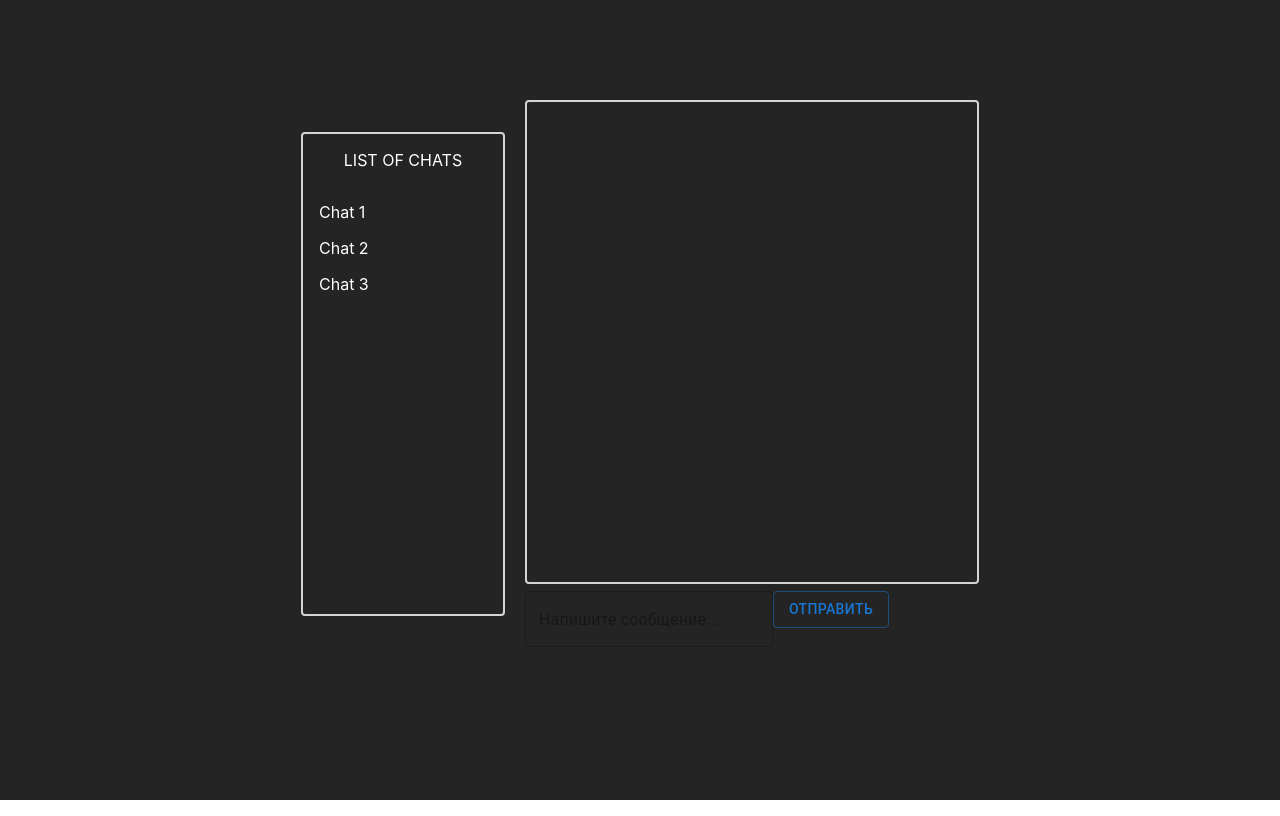
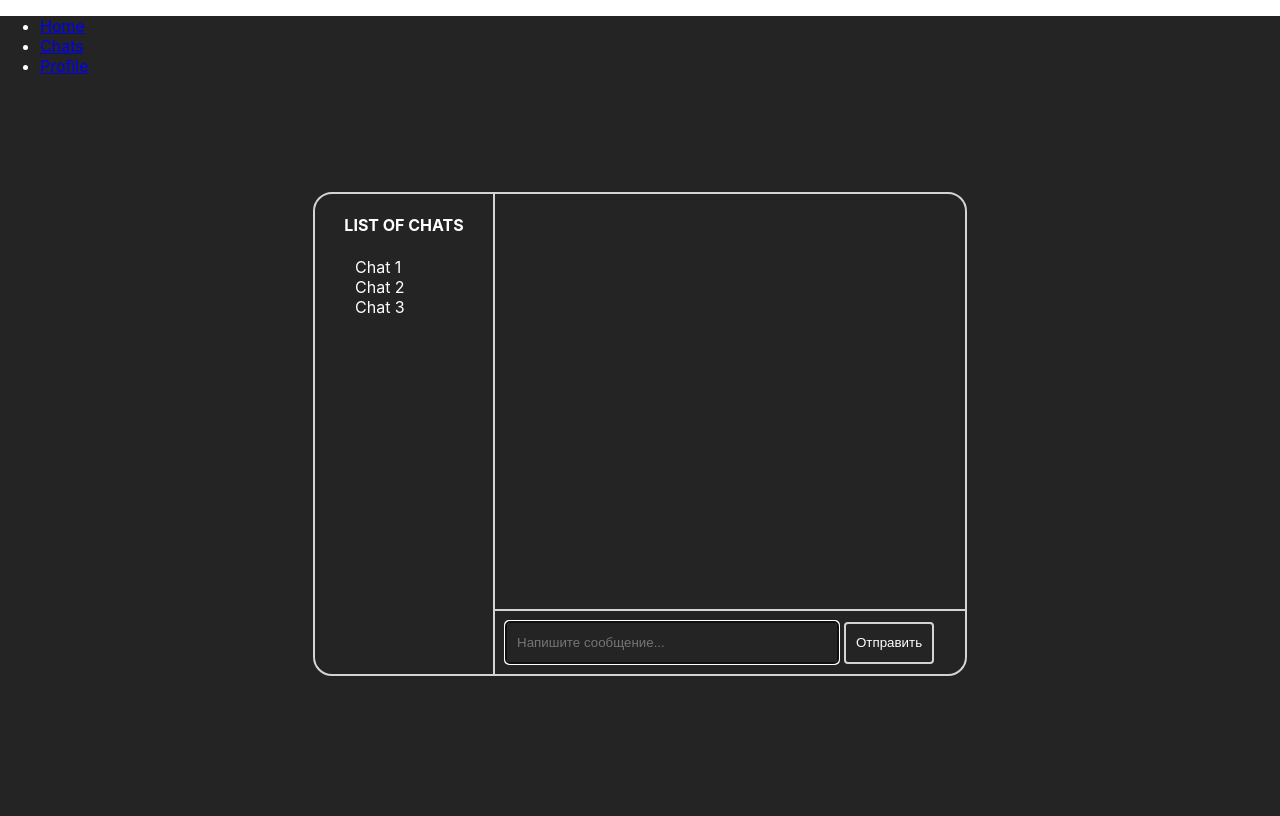
Before and after one commit to AllSee1ng/React-Js, a React (Create React App) app in the folder my-app/: page /chat/chat1 in a window 1280 px wide. Built offline with nearby package versions, Linux system fonts and the light colour scheme.

Commit message:
HomeWork 4
По идее всё сделал и исправил, функцию добавления чатов сделаю позже

```diff
--- a/my-app/package.json
+++ b/my-app/package.json
@@ -12,6 +12,7 @@
     "node-sass": "^6.0.1",
     "react": "^17.0.2",
     "react-dom": "^17.0.2",
+    "react-router-dom": "^6.0.2",
     "react-scripts": "4.0.3",
     "web-vitals": "^1.1.2"
   },
--- a/my-app/src/App.js
+++ b/my-app/src/App.js
@@ -1,95 +1,29 @@
+import React from "react";
+import { BrowserRouter, Link } from "react-router-dom";
+import { Router } from "./components/Router/Router";
 import "./App.sass";
-import { useState, useEffect, useRef } from "react";
-import { Message } from "./components/Message/Message";
-import TextField from "@mui/material/TextField";
-import Button from "@mui/material/Button";
-import List from "@mui/material/List";
-import ListItem from "@mui/material/ListItem";
 
 function App() {
-    const [message, setMessage] = useState({});
-    const [value, setValue] = useState("");
-    const [messageList, setMessageList] = useState([]);
-    const inputRef = useRef();
-
-    const [chatList, setChatList] = useState([
-        {
-            name: "Name",
-            id: "someid",
-        },
-    ]);
-
-    const handleMessageChange = (e) => {
-        setValue(e.target.value);
-        setMessage({
-            author: "User",
-            text: e.target.value,
-        });
-    };
-
-    const updateMessageList = (e) => {
-        e.preventDefault();
-        setMessageList([...messageList, message]);
-        setValue("");
-
-        inputRef.current?.focus();
-    };
-
-    useEffect(() => {
-        if (
-            messageList[messageList.length - 1] &&
-            messageList[messageList.length - 1].author !== "Mr.Robot"
-        ) {
-            const timer = setTimeout(() => {
-                setMessageList([
-                    ...messageList,
-                    {
-                        author: "Mr.Robot",
-                        text: "f.society", // отсылочка
-                    },
-                ]);
-            }, 1500);
-            return () => clearTimeout(timer);
-        }
-    }, [messageList]);
-
     return (
         <div className="App">
-            <main className="App-main">
-                <div className="chat-list">
-                    <p>list of chats</p>
-                    <List>
-                        <ListItem>Chat 1</ListItem>
-                        <ListItem>Chat 2</ListItem>
-                        <ListItem>Chat 3</ListItem>
-                    </List>
-                </div>
-                <div>
-                    <div className="message-area">
-                        <Message
-                            className="message-txt"
-                            message={messageList}
-                        />
-                    </div>
-                    <form className="form" onSubmit={updateMessageList}>
-                        <TextField
-                            id="outlined-basic"
-                            variant="outlined"
-                            placeholder="Напишите сообщение..."
-                            value={value}
-                            onChange={handleMessageChange}
-                            inputRef={inputRef}
-                        />
-                        <Button
-                            variant="outlined"
-                            type="submit"
-                            onSubmit={updateMessageList}
-                        >
-                            Отправить
-                        </Button>
-                    </form>
-                </div>
-            </main>
+            <BrowserRouter>
+                <header className="App-header">
+                    <ul className="Navigate">
+                        <li>
+                            <Link to="/">Home</Link>
+                        </li>
+                        <li>
+                            <Link to="/chat">Chats</Link>
+                        </li>
+                        <li>
+                            <Link to="/profile">Profile</Link>
+                        </li>
+                    </ul>
+                </header>
+                <main className="App-main">
+                    <Router />
+                </main>
+            </BrowserRouter>
         </div>
     );
 }
--- a/my-app/src/App.sass
+++ b/my-app/src/App.sass
@@ -9,49 +9,3 @@
     width: 100%
     align-items: center
     justify-content: center
-
-.message-area
-    width: 450px
-    height: 480px
-    border: 2px solid #d4d4d4
-    border-radius: 4px
-    overflow-y: auto
-
-.message-txt
-    width: 200px
-    border: 2px solid #d4d4d4
-    border-radius: 4px
-    padding: 12px
-    margin-left: 5px
-
-.form
-    margin-top: 7px
-    &__input
-        width: 320px
-        height: 25px
-        border: 2px solid #d4d4d4
-        border-radius: 4px
-        background: none
-        padding: 7px 10px
-        color: white
-    &__btn
-        border: 2px solid #d4d4d4
-        border-radius: 4px
-        background: none
-        padding: 11.5px 10px
-        color: white
-        margin-left: 5px
-        cursor: pointer
-        transition: .3s
-        &:hover
-            background: #0077ff
-
-.chat-list
-    border: 2px solid #d4d4d4
-    border-radius: 4px
-    height: 480px
-    width: 200px
-    margin-right: 20px
-    text-align: center
-    p
-        text-transform: uppercase
--- /dev/null
+++ b/my-app/src/components/ChatApp/Chat.jsx
@@ -0,0 +1,64 @@
+import "./Chat.sass";
+import { useState, useEffect, useCallback } from "react";
+import { Message } from "../Message/Message";
+import { ChatList } from "../ChatList/ChatList";
+import { Form } from "../Form/Form";
+import { useParams } from "react-router";
+
+const initialMessages = {
+    chat1: [],
+    chat2: [],
+    chat3: [],
+};
+
+function Chat() {
+    const { chatId } = useParams();
+    const [messageList, setMessageList] = useState(initialMessages);
+
+    // const updateMessageList = (message) => {
+    //     setMessageList([...messageList, message]);
+    // };
+
+    const updateMessageList = useCallback(
+        (newMessage) => {
+            setMessageList((prevMessages) => ({
+                ...prevMessages,
+                [chatId]: [...(prevMessages[chatId] || []), newMessage],
+            }));
+        },
+        [chatId]
+    );
+
+    useEffect(() => {
+        const timer = setTimeout(() => {
+            if (
+                messageList[chatId]?.length &&
+                messageList[chatId][messageList[chatId]?.length - 1].author !==
+                    "Mr.Robot"
+            ) {
+                updateMessageList({
+                    author: "Mr.Robot",
+                    text: "F.society",
+                });
+            }
+        }, 1000);
+        return () => clearTimeout(timer);
+    }, [messageList[chatId]]);
+
+    return (
+        <div className="chat">
+            <ChatList />
+            <div className="message-area_wrapper">
+                <div className="message-area">
+                    <Message
+                        className="message-txt"
+                        message={messageList[chatId]}
+                    />
+                </div>
+                <Form updateMessageList={updateMessageList} />
+            </div>
+        </div>
+    );
+}
+
+export default Chat;
--- /dev/null
+++ b/my-app/src/components/ChatApp/Chat.sass
@@ -0,0 +1,64 @@
+.chat
+    border: 2px solid #d4d4d4
+    display: flex
+    border-radius: 19px
+    overflow: hidden
+    width: 650px
+
+.message-area_wrapper
+    display: flex
+    flex-direction: column
+    justify-content: end
+
+.message-area
+    max-height: 385px
+    width: 450px
+    overflow-y: auto
+    padding: 10px
+
+// .message-txt
+//     width: 200px
+//     border: 2px solid #d4d4d4
+//     border-radius: 4px
+//     padding: 12px
+//     margin-left: 5px
+
+.form
+    margin-top: 7px
+    border-top: 2px solid #d4d4d4
+    padding: 10px
+    &__input
+        width: 310px
+        height: 25px
+        border: 2px solid #d4d4d4
+        border-radius: 4px
+        background: none
+        padding: 7px 10px
+        color: white
+    &__btn
+        border: 2px solid #d4d4d4
+        border-radius: 4px
+        background: none
+        padding: 11.5px 10px
+        color: white
+        margin-left: 5px
+        cursor: pointer
+        transition: .3s
+        &:hover
+            background: #0077ff
+
+.chat-list
+    border-right: 2px solid #d4d4d4
+    height: 480px
+    width: 200px
+    text-align: center
+    h4
+        text-transform: uppercase
+    ul
+        list-style-type: none
+        text-align: left
+    a
+        color: white
+        text-decoration: none
+        &:hover
+            text-decoration: underline
--- /dev/null
+++ b/my-app/src/components/ChatList/ChatList.jsx
@@ -0,0 +1,23 @@
+import React from "react";
+import { Link } from "react-router-dom";
+
+const chatList = [
+    { name: "Chat 1", id: "chat1" },
+    { name: "Chat 2", id: "chat2" },
+    { name: "Chat 3", id: "chat3" },
+];
+
+export const ChatList = () => {
+    return (
+        <div className="chat-list">
+            <h4>list of chats</h4>
+            <ul>
+                {chatList.map((chat) => (
+                    <li>
+                        <Link to={`/chat/${chat.id}`}>{chat.name}</Link>
+                    </li>
+                ))}
+            </ul>
+        </div>
+    );
+};
--- /dev/null
+++ b/my-app/src/components/Form/Form.jsx
@@ -0,0 +1,38 @@
+import React from "react";
+import { useState, useRef } from "react";
+
+export const Form = ({ updateMessageList }) => {
+    const [value, setValue] = useState("");
+    const inputRef = useRef();
+
+    const handleMessageChange = (e) => {
+        setValue(e.target.value);
+    };
+
+    const sendMessage = (e) => {
+        e.preventDefault();
+        updateMessageList({
+            text: value,
+            author: "User",
+        });
+
+        setValue("");
+        inputRef.current?.focus();
+    };
+
+    return (
+        <form className="form" onSubmit={sendMessage}>
+            <input
+                className="form__input"
+                placeholder="Напишите сообщение..."
+                value={value}
+                onChange={handleMessageChange}
+                ref={inputRef}
+                autoFocus
+            />
+            <button className="form__btn" type="submit">
+                Отправить
+            </button>
+        </form>
+    );
+};
--- /dev/null
+++ b/my-app/src/components/Home/Home.jsx
@@ -0,0 +1,9 @@
+import React from "react";
+
+export const Home = () => {
+    return (
+        <div>
+            <h2>Home</h2>
+        </div>
+    );
+};
--- a/my-app/src/components/Message/Message.sass
+++ b/my-app/src/components/Message/Message.sass
@@ -3,7 +3,6 @@
     border: 2px solid #d4d4d4
     border-radius: 4px
     padding: 12px
-    margin-left: 5px
     font-size: 16px
     span
         color: #0077ff
--- /dev/null
+++ b/my-app/src/components/Profile/Profile.jsx
@@ -0,0 +1,9 @@
+import React from "react";
+
+export const Profile = () => {
+    return (
+        <div>
+            <h2>Profile</h2>
+        </div>
+    );
+};
--- /dev/null
+++ b/my-app/src/components/Router/Router.jsx
@@ -0,0 +1,20 @@
+import React from "react";
+import { Routes, Route } from "react-router-dom";
+import { Profile } from "../Profile/Profile";
+import { Home } from "../Home/Home";
+import Chat from "../ChatApp/Chat";
+import { ChatList } from "../ChatList/ChatList";
+
+export const Router = () => {
+    return (
+        <Routes>
+            <Route path="/" element={<Home />} />
+            <Route path="chat">
+                <Route index element={<ChatList />} />
+                <Route path=":chatId" element={<Chat />} />
+            </Route>
+            <Route path="profile" element={<Profile />} />
+            <Route path="*" element={<h3>404</h3>} />
+        </Routes>
+    );
+};
```
Also changed, not shown: 1 other file (tests, documents, lock files or other folders).
